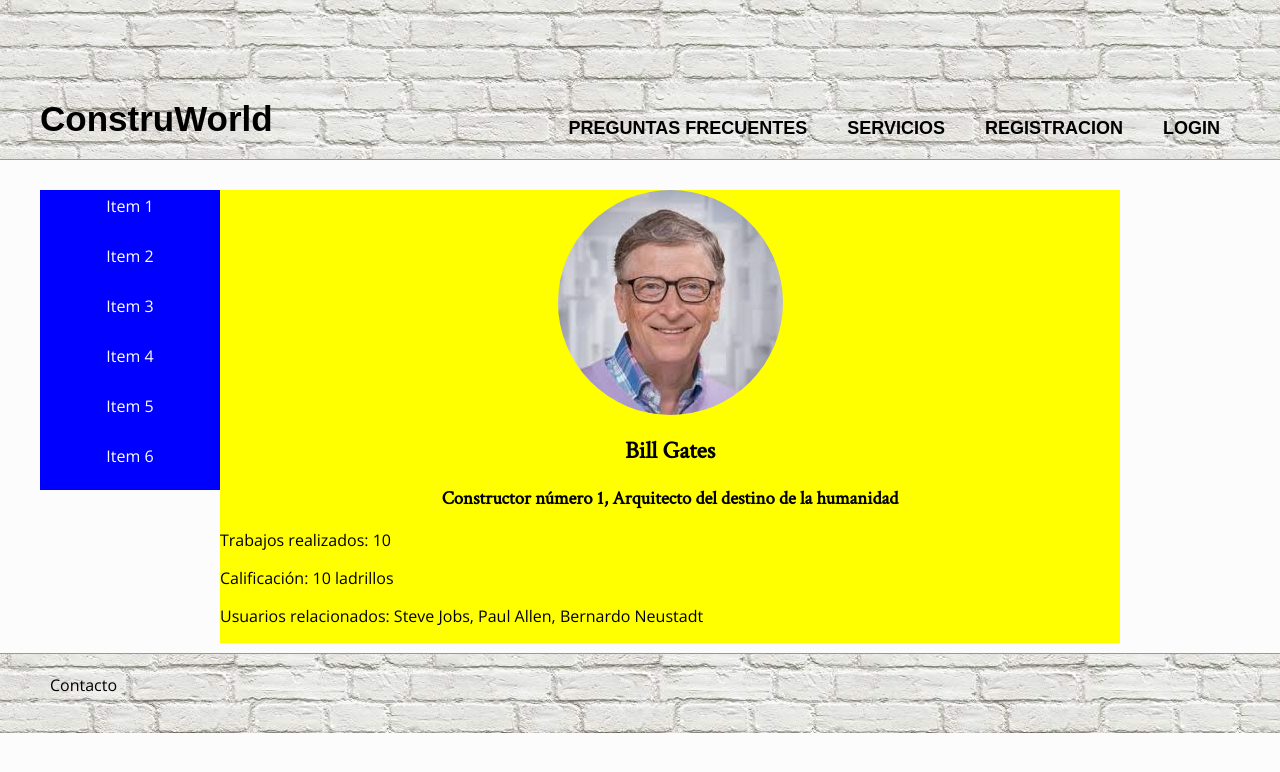
After one commit to MinoLou/integrador, a PHP site: page /perfil_prueba.php in a window 1280 px wide. The commit adds this page. Shown: the top 772 px of the page. Run offline with PHP 8.4, Linux system fonts and the light colour scheme.

Commit message:
Perfil_prueba.php y cambios css relacionados a dicho archivo, no se toca nada de lo anterior.

```diff
--- a/css/styles.css
+++ b/css/styles.css
@@ -32,6 +32,43 @@ h1, h2, h3 {
 .container {
 	max-width: 1200px;
 	margin: 0 auto;
+	overflow: hidden;
+}
+
+.profile-container {
+	overflow: hidden;
+}
+
+.side-menu {
+	background-color: green;
+	width: 15%;
+	float: left;
+}
+
+.side-menu-button {
+	background-color: blue;
+	width: 100%;
+	height: 50px;
+	padding: 5px;
+	color: white;
+	text-align: center;
+}
+
+.side-menu-button:hover {
+	background-color: red;
+}
+
+.main-profile {
+	float: left;
+	background-color: yellow;
+	width: 75%;
+}
+
+.profile-picture {
+	border-radius: 50%;
+	display: block;
+	margin-left: auto;
+	margin-right: auto;
 }
 
 .page-header {
--- /dev/null
+++ b/perfil_prueba.php
@@ -0,0 +1,24 @@
+<?php require('header.php'); ?>
+
+<h2></h2>
+<div class="profile-container">
+	<div class="side-menu">
+		<div class="side-menu-button">Item 1</div>
+		<div class="side-menu-button">Item 2</div>
+		<div class="side-menu-button">Item 3</div>
+		<div class="side-menu-button">Item 4</div>
+		<div class="side-menu-button">Item 5</div>
+		<div class="side-menu-button">Item 6</div>
+	</div>
+	<div class="main-profile">
+		<img class="profile-picture" src="images/bill_gates.jpg" alt="Bill">
+		<h2 style="text-align:center;">Bill Gates</h2>
+		<h3 style="text-align:center;">Constructor número 1, Arquitecto del destino de la humanidad</h3>
+		<p>Trabajos realizados: 10</p>
+		<p>Calificación: 10 ladrillos</p>
+		<p>Usuarios relacionados: Steve Jobs, Paul Allen, Bernardo Neustadt</p>
+	</div>
+</div>
+<!--<br><br><br><br><br><br><br><br><br><br><br>-->
+
+<?php require('footer.php'); ?>
```
Also changed, not shown: perfil_prueba.html (deleted, +0 -12 lines).
